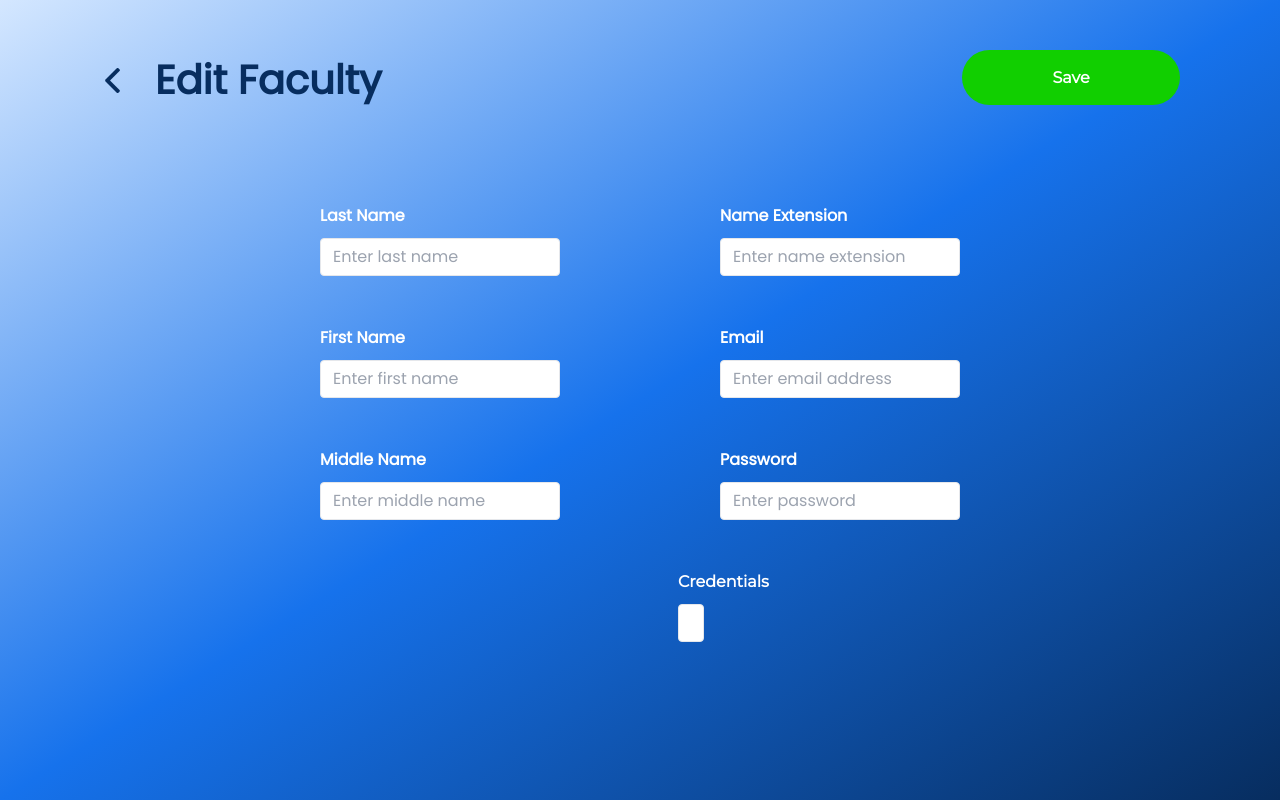
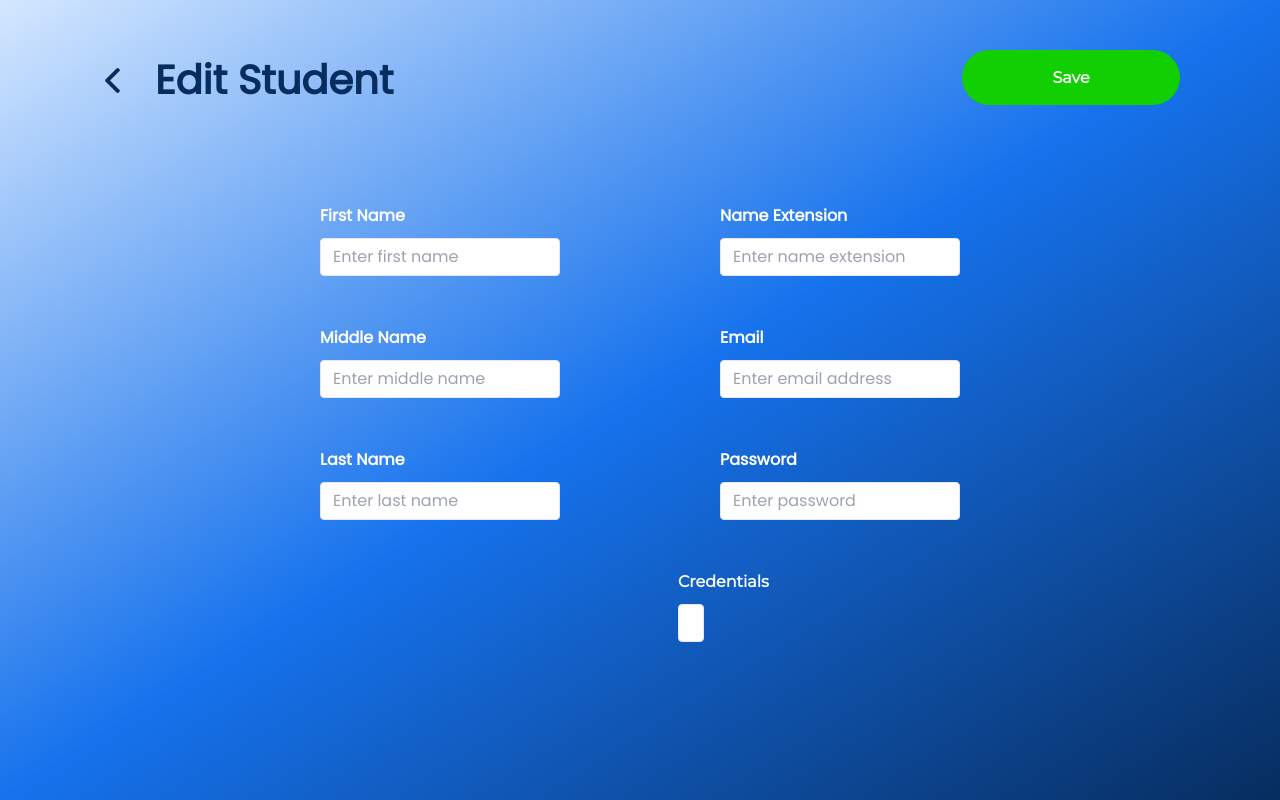
Before and after one commit to CMH7/PresentPo-Admin, a React (Vite) app: page /editfaculty in a window 1280 px wide. Built offline with nearby package versions, Linux system fonts and the light colour scheme.

Commit message:
editfaculty page - edited and updated some codes

```diff
--- a/src/pages/EditFaculty.tsx
+++ b/src/pages/EditFaculty.tsx
@@ -1,9 +1,12 @@
 import Wrapper from "../components/Wrapper";
-import backIcon from '../assets/left-arrow 1.png'
+import backIcon from '../assets/left-arrow 1.png';
+import { Link, useParams } from 'react-router-dom';
 
 /*stated na page na yung 'Edit Faculty'
 after this, go to index.tsx to import the page*/
 export default function EditFaculty() {
+	const { id } = useParams<{ id: string }>();
+
   return(
     <Wrapper>
       {/* top */}
@@ -11,11 +14,15 @@ export default function EditFaculty() {
 
 				{/* back button  */}
 				<div className="flex items-center mt-[50px] ml-[100px]">
-					<img className="w-[25px] h-[25px] mr-[30px]" src={backIcon} alt="back icon"
-					/>
-					{/* add button  */}
-					<div className="poppins font-bold text-[40px] text-primary-2">
-						Edit Faculty
+					<Link to='/admindashboard/managefaculty' replace={true}>
+						<div className="aspect-square w-[25px] h-auto cursor-pointer">
+							<img src={backIcon} alt="chevron left" />
+						</div>
+					</Link>
+
+					{/* edit label  */}
+					<div className=" ml-[30px] poppins font-bold text-[40px] text-primary-2">
+						Edit Student
 					</div>
 				</div>
 
@@ -23,7 +30,7 @@ export default function EditFaculty() {
 				<button className="flex justify-center items-center mt-[50px] mr-[100px] bg-[#11CF00] hover:bg-[#1672ec] text-white font-semibold py-2 px-20 rounded-full focus:outline-none focus:shadow-outline w-[218px] h-[55px]" type="submit">
 					Save
 				</button>
-      </div>
+			</div>
 
       {/* add 2 columns */}
       <div className=" grid grid-cols-2 gap-x-[160px] poppins px-80 mt-[94px]">
@@ -32,26 +39,23 @@ export default function EditFaculty() {
 				<div className="col-span-1">
 					<div className="pb-[50px]">
 						<label className="block text-white poppins font-semibold pb-[10px]">
-							Last Name
+							First Name
 						</label>
-							<input className="appearance-none border rounded w-full py-2 px-3 text-gray-700 leading-tight focus:outline-none focus:shadow-outline" id="last-name" type="text" placeholder="Enter last name"
-							/>
+							<input className="appearance-none border rounded w-full py-2 px-3 text-gray-700 leading-tight focus:outline-none focus:shadow-outline" id="last-name" type="text" placeholder="Enter first name" />
 					</div>
 
 					<div className="pb-[50px]">
 							<label className="block text-white poppins font-semibold pb-[10px]">
-								First Name
+								Middle Name
 							</label>
-								<input className="appearance-none border rounded w-full py-2 px-3 text-gray-700 leading-tight focus:outline-none focus:shadow-outline" id="first-name" type="text" placeholder="Enter first name"
-								/>
+								<input className="appearance-none border rounded w-full py-2 px-3 text-gray-700 leading-tight focus:outline-none focus:shadow-outline" id="first-name" type="text" placeholder="Enter middle name" />
 					</div>
 
 					<div className="pb-[50px]">
 						<label className="block text-white font-semibold pb-[10px]">
-							Middle Name
+							Last Name
 						</label>
-							<input className="appearance-none border rounded w-full py-2 px-3 text-gray-700 leading-tight focus:outline-none focus:shadow-outline" id="middle-name" type="text" placeholder="Enter middle name"
-							/>
+							<input value={id} className="appearance-none border rounded w-full py-2 px-3 text-gray-700 leading-tight focus:outline-none focus:shadow-outline" id="middle-name" type="text" placeholder="Enter last name" />
 					</div>
 				</div>
 
@@ -61,24 +65,21 @@ export default function EditFaculty() {
 						<label className="block text-white font-semibold pb-[10px]">
 							Name Extension
 						</label>
-							<input className="appearance-none border rounded w-full py-2 px-3 text-gray-700 leading-tight focus:outline-none focus:shadow-outline" id="sections-handled" type="text" placeholder="Enter name extension"
-							/>
+							<input className="appearance-none border rounded w-full py-2 px-3 text-gray-700 leading-tight focus:outline-none focus:shadow-outline" id="sections-handled" type="text" placeholder="Enter name extension" />
 					</div>
 
 					<div className="pb-[50px]">
 						<label className="block text-white font-semibold pb-[10px]">
 							Email
 						</label>
-							<input className="appearance-none border rounded w-full py-2 px-3 text-gray-700 leading-tight focus:outline-none focus:shadow-outline" id="email" type="email" placeholder="Enter email address"
-							/>
+							<input className="appearance-none border rounded w-full py-2 px-3 text-gray-700 leading-tight focus:outline-none focus:shadow-outline" id="email" type="email" placeholder="Enter email address" />
 					</div>
 
 					<div className="pb-[50px]">
 						<label className="block text-white font-semibold pb-[10px]">
 							Password
 						</label>
-							<input className="appearance-none border rounded w-full py-2 px-3 text-gray-700 leading-tight focus:outline-none focus:shadow-outline" id="password" type="password" placeholder="Enter password"
-							/>
+							<input className="appearance-none border rounded w-full py-2 px-3 text-gray-700 leading-tight focus:outline-none focus:shadow-outline" id="password" type="password" placeholder="Enter password" />
 					</div>
 				</div>
 			</div>
@@ -88,8 +89,7 @@ export default function EditFaculty() {
 				<label className="block text-white font-semibold pb-[10px] flex-none self-center">
 					Credentials
 				</label>
-					<input className="appearance-none border rounded w-full py-2 px-3 text-gray-700 leading-tight focus:outline-none focus:shadow-outline" id="password" type="password" placeholder="Enter credentials"
-					/>
+					<input className="appearance-none border rounded w-full py-2 px-3 text-gray-700 leading-tight focus:outline-none focus:shadow-outline" id="password" type="password" placeholder="Enter credentials" />
 			</div>
     </Wrapper>
   )
```
